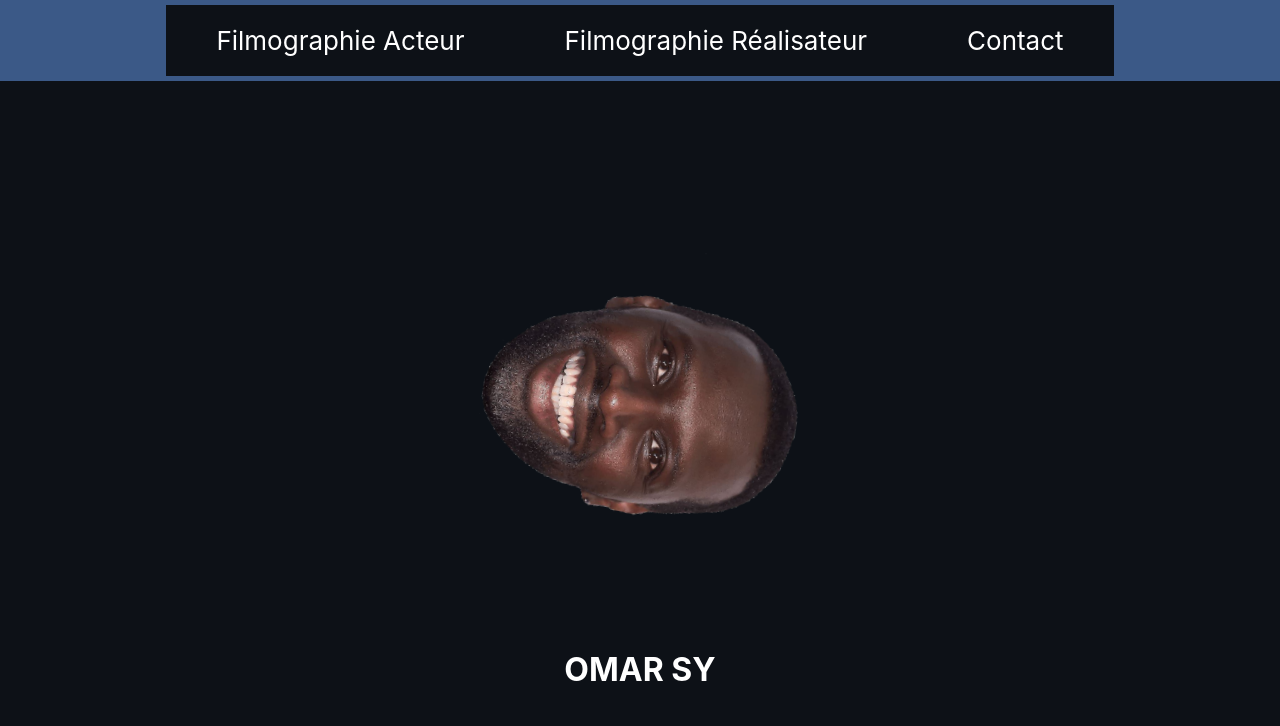
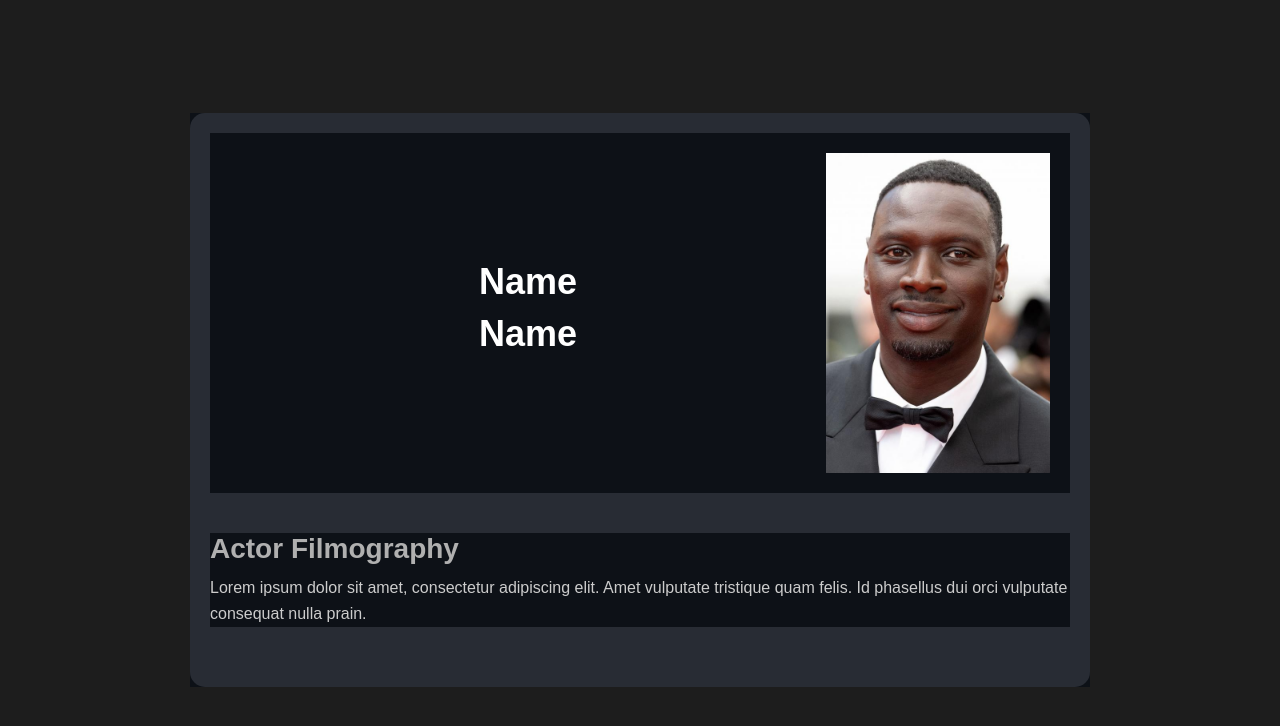
Before and after one commit to DallasJr/Portfolio, a React (Create React App) app in the folder frontend/my-app/: page /Admin in a window 1280 px wide. Shown: the top 726 px of the page. Built offline with nearby package versions, Linux system fonts and the light colour scheme.

Commit message:
Ajout des pages

```diff
--- /dev/null
+++ b/frontend/my-app/src/Admin.js
@@ -0,0 +1,25 @@
+import './FilmographieAct.css';
+import OmarSy from './OmarSy.png';
+
+function Filmographie() {
+    return (
+        <div class="container">
+        <header class="header">
+            <div class="profile">
+            </div>
+            <div class="intro">
+                <h2>Name</h2>
+                <h2>Name</h2>
+            </div>
+            <img src={OmarSy} className="Omar-img" alt="logo" />
+        </header>
+
+        <section class="about">
+            <h3>Actor Filmography</h3>
+            <p>Lorem ipsum dolor sit amet, consectetur adipiscing elit. Amet vulputate tristique quam felis. Id phasellus dui orci vulputate consequat nulla prain.</p>
+        </section>
+    </div>
+    );
+}
+
+export default Filmographie;
--- a/frontend/my-app/src/App.css
+++ b/frontend/my-app/src/App.css
@@ -40,7 +40,7 @@
 
 .menu-container {
   width: 100%;
-  background-color: #3b5987;
+  background-color: #0d1117;
   display: flex;
   justify-content: center;
   padding: 5px 0;
--- a/frontend/my-app/src/App.js
+++ b/frontend/my-app/src/App.js
@@ -1,30 +1,67 @@
-import logo from './logo.svg';
+import React from 'react';
+import { BrowserRouter as Router, Route, Routes, useNavigate, useLocation } from 'react-router-dom';
 import './App.css';
+import FilmographieAct from './FilmographieAct';
+import FilmographieRea from './FilmographieRea';
+import Admin from './Admin';
 
-function App() {
+function AppContent() {
+  const navigate = useNavigate();
+
   return (
-    <div class="App">
-      <header class="App-header">
+    <div className="App">
+      <header className="App-header">
         <form>
-          <div class="menu-container">
-            <ul class="menu">
-              <li>Filmographie Acteur</li>
-              <li>Filmographie Réalisateur</li>
-              <li>Contact</li>
+          <div className="menu-container">
+            <ul className="menu">
+              <li>
+                <button onClick={() => navigate('/FilmographieAct')} className="App-link">
+                  Voir la Filmographie (Acteur)
+                </button>
+              </li>
+              <li>
+                <button onClick={() => navigate('/FilmographieRea')} className="App-link">
+                  Voir la Filmographie (Réalisateur)
+                </button>
+              </li>
+              <li>
+                <button onClick={() => navigate('/Admin')} className="App-link">
+                  Admin
+                </button>
+              </li>
             </ul>
           </div>
         </form>
       </header>
-      <div class="body">
-        <img src="/omarSY.png" class="App-logo" alt="omar si" />
-        <br></br>
-        <br></br>
-        <br></br>
-        <br></br>
+      <div className="body">
+        <img src="/omarSY.png" className="App-logo" alt="omar si" />
+        <br />
         <h1>OMAR SY</h1>
       </div>
     </div>
   );
 }
 
-export default App;
+function App() {
+  const location = useLocation();
+
+  return (
+    <div>
+      {location.pathname !== '/FilmographieAct' && location.pathname !== '/FilmographieRea' && location.pathname !== '/Admin' && <AppContent />}
+
+      <Routes>
+        <Route path="/FilmographieAct" element={<FilmographieAct />} />
+        <Route path="/FilmographieRea" element={<FilmographieRea />} />
+        <Route path="/Admin" element={<Admin />} />
+      </Routes>
+    </div>
+  );
+}
+
+export default function Main() {
+  return (
+    <Router>
+      <App />
+    </Router>
+  );
+}
--- /dev/null
+++ b/frontend/my-app/src/FilmographieAct.css
@@ -0,0 +1,111 @@
+* {
+    margin: 0;
+    padding: 0;
+    box-sizing: border-box;
+}
+
+body {
+    font-family: 'Arial', sans-serif;
+    background-color: #1d1d1d;
+    color: #ffffff;
+    display: flex;
+    justify-content: center;
+    align-items: center;
+    height: 100vh;
+}
+
+.Omar-img {
+    height: 40vmin;
+    pointer-events: none;
+  }
+
+.container {
+    width: 100%;
+    max-width: 900px;
+    padding: 20px;
+    background-color: #2c2c2c;
+    border-radius: 15px;
+    background-color: #282c34;
+}
+
+.header {
+    display: flex;
+    align-items: center;
+    justify-content: space-between;
+    padding: 20px;
+}
+
+.profile img {
+    width: 150px;
+    height: 150px;
+    border-radius: 50%;
+    object-fit: cover;
+    box-shadow: 0px 4px 10px rgba(0, 0, 0, 0.5);
+}
+
+.intro h1 {
+    font-size: 24px;
+    font-weight: normal;
+    color: #b0b0b0;
+}
+
+.intro h2 {
+    font-size: 36px;
+    font-weight: bold;
+    color: #ffffff;
+    margin-bottom: 10px;
+}
+
+.contact-btn {
+    background-color: #ffffff;
+    color: #000000;
+    padding: 10px 20px;
+    border-radius: 30px;
+    text-decoration: none;
+    font-weight: bold;
+    transition: background-color 0.3s ease;
+}
+
+.contact-btn:hover {
+    background-color: #eaeaea;
+}
+
+.about {
+    margin: 40px 0;
+}
+
+.about h3 {
+    font-size: 28px;
+    color: #b0b0b0;
+    margin-bottom: 10px;
+}
+
+.about p {
+    font-size: 16px;
+    line-height: 1.6;
+    color: #cccccc;
+}
+
+.skills {
+    display: flex;
+    justify-content: space-between;
+}
+
+.skill {
+    background-color: #3a3a3a;
+    padding: 20px;
+    border-radius: 10px;
+    text-align: center;
+    width: 30%;
+}
+
+.skill h4 {
+    font-size: 22px;
+    color: #ffffff;
+    margin-bottom: 10px;
+}
+
+.skill p {
+    font-size: 14px;
+    color: #b0b0b0;
+}
--- /dev/null
+++ b/frontend/my-app/src/FilmographieAct.js
@@ -0,0 +1,25 @@
+import './FilmographieAct.css';
+import OmarSy from './OmarSy.png';
+
+function Filmographie() {
+    return (
+        <div class="container">
+        <header class="header">
+            <div class="profile">
+            </div>
+            <div class="intro">
+                <h2>Omar</h2>
+                <h2>Sy</h2>
+            </div>
+            <img src={OmarSy} className="Omar-img" alt="logo" />
+        </header>
+
+        <section class="about">
+            <h3>Actor Filmography</h3>
+            <p>Lorem ipsum dolor sit amet, consectetur adipiscing elit. Amet vulputate tristique quam felis. Id phasellus dui orci vulputate consequat nulla prain.</p>
+        </section>
+    </div>
+    );
+}
+
+export default Filmographie;
--- /dev/null
+++ b/frontend/my-app/src/FilmographieRea.css
@@ -0,0 +1,111 @@
+* {
+    margin: 0;
+    padding: 0;
+    box-sizing: border-box;
+}
+
+body {
+    font-family: 'Arial', sans-serif;
+    background-color: #1d1d1d;
+    color: #ffffff;
+    display: flex;
+    justify-content: center;
+    align-items: center;
+    height: 100vh;
+}
+
+.Omar-img {
+    height: 40vmin;
+    pointer-events: none;
+  }
+
+.container {
+    width: 100%;
+    max-width: 900px;
+    padding: 20px;
+    background-color: #2c2c2c;
+    border-radius: 15px;
+    background-color: #282c34;
+}
+
+.header {
+    display: flex;
+    align-items: center;
+    justify-content: space-between;
+    padding: 20px;
+}
+
+.profile img {
+    width: 150px;
+    height: 150px;
+    border-radius: 50%;
+    object-fit: cover;
+    box-shadow: 0px 4px 10px rgba(0, 0, 0, 0.5);
+}
+
+.intro h1 {
+    font-size: 24px;
+    font-weight: normal;
+    color: #b0b0b0;
+}
+
+.intro h2 {
+    font-size: 36px;
+    font-weight: bold;
+    color: #ffffff;
+    margin-bottom: 10px;
+}
+
+.contact-btn {
+    background-color: #ffffff;
+    color: #000000;
+    padding: 10px 20px;
+    border-radius: 30px;
+    text-decoration: none;
+    font-weight: bold;
+    transition: background-color 0.3s ease;
+}
+
+.contact-btn:hover {
+    background-color: #eaeaea;
+}
+
+.about {
+    margin: 40px 0;
+}
+
+.about h3 {
+    font-size: 28px;
+    color: #b0b0b0;
+    margin-bottom: 10px;
+}
+
+.about p {
+    font-size: 16px;
+    line-height: 1.6;
+    color: #cccccc;
+}
+
+.skills {
+    display: flex;
+    justify-content: space-between;
+}
+
+.skill {
+    background-color: #3a3a3a;
+    padding: 20px;
+    border-radius: 10px;
+    text-align: center;
+    width: 30%;
+}
+
+.skill h4 {
+    font-size: 22px;
+    color: #ffffff;
+    margin-bottom: 10px;
+}
+
+.skill p {
+    font-size: 14px;
+    color: #b0b0b0;
+}
--- /dev/null
+++ b/frontend/my-app/src/FilmographieRea.js
@@ -0,0 +1,25 @@
+import './FilmographieRea.css';
+import OmarSy from './OmarSy.png';
+
+function Filmographie() {
+    return (
+        <div class="container">
+        <header class="header">
+            <div class="profile">
+            </div>
+            <div class="intro">
+                <h2>Omar</h2>
+                <h2>Sy</h2>
+            </div>
+            <img src={OmarSy} className="Omar-img" alt="logo" />
+        </header>
+
+        <section class="about">
+            <h3>Actor Filmography</h3>
+            <p>Lorem ipsum dolor sit amet, consectetur adipiscing elit. Amet vulputate tristique quam felis. Id phasellus dui orci vulputate consequat nulla prain.</p>
+        </section>
+    </div>
+    );
+}
+
+export default Filmographie;
```
Also changed, not shown: frontend/my-app/src/Admin.css (added), frontend/my-app/src/OmarSy.png (added).
